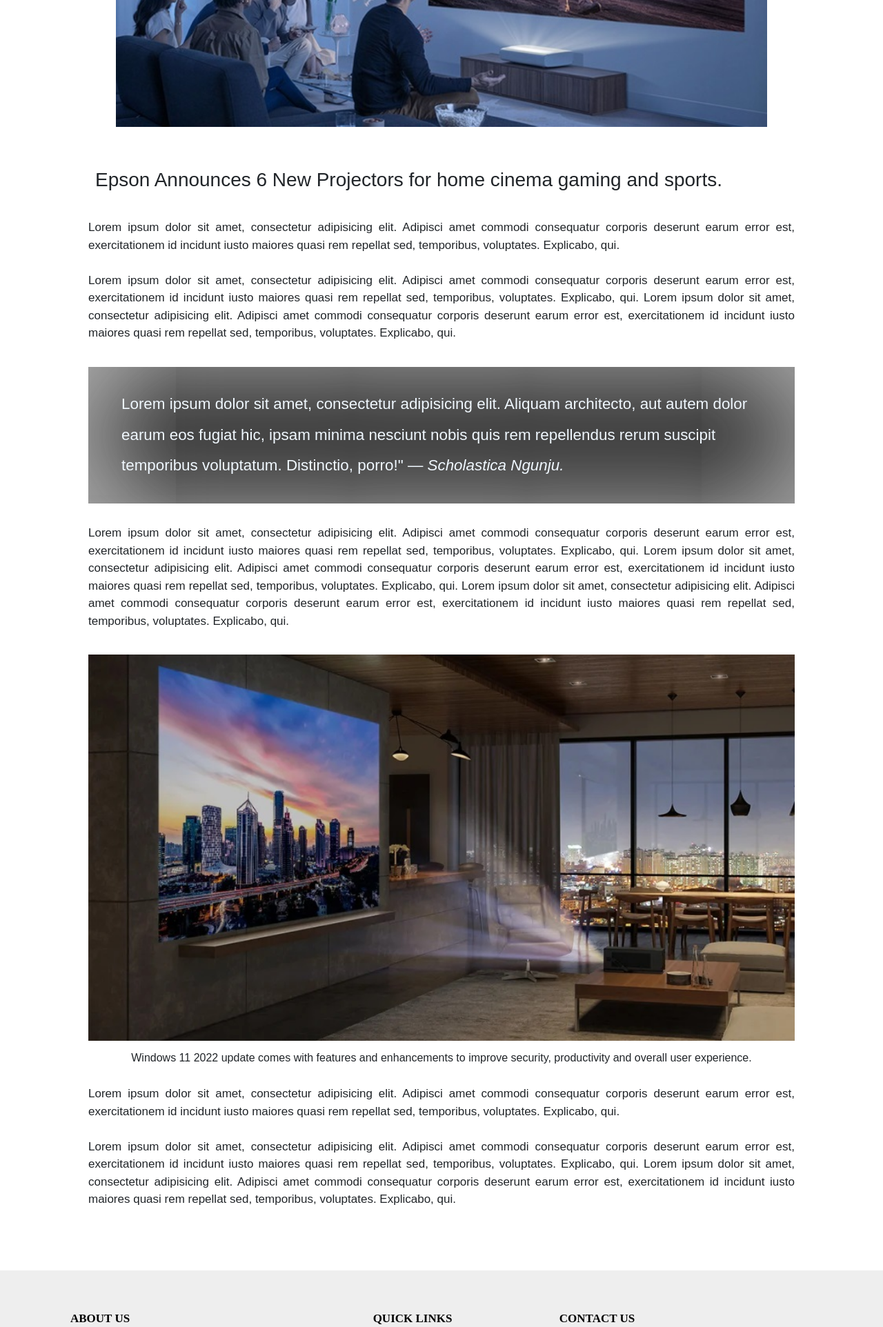
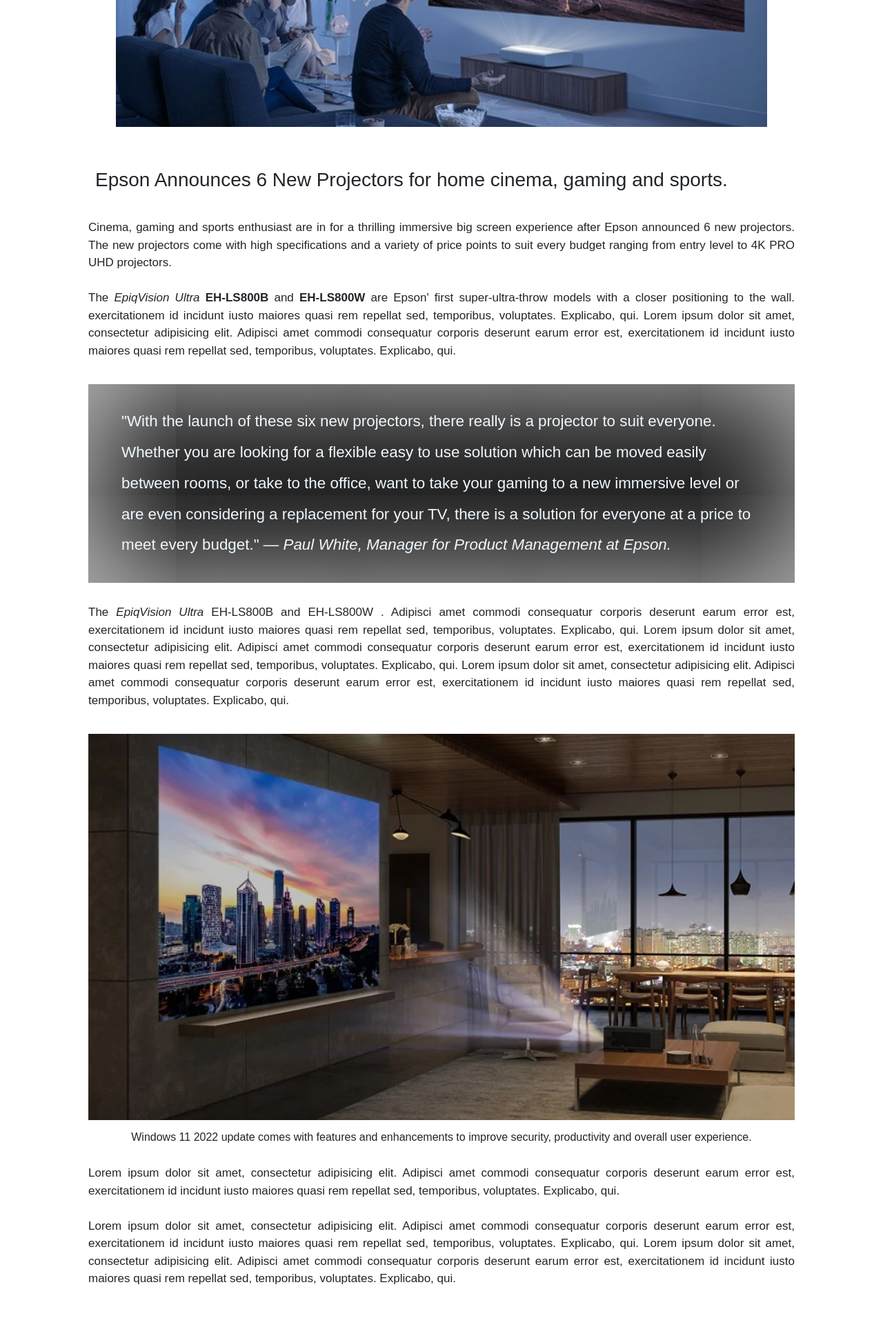
Before and after one commit to Charles-Muia/Techware_Scope_Solutions, a PHP site: page /epson_projectors.php in a window 1280 px wide. Shown: the part 553-2477 px from the top of the page at 69% size. Run offline with PHP 8.4, Linux system fonts and the light colour scheme; some libraries are stand-ins or nearby versions.

Commit message:
Techware Scope Solutions

```diff
--- a/epson_projectors.php
+++ b/epson_projectors.php
@@ -136,15 +136,15 @@
     <div class="blogs">
         <div class="post">
             <img src="Photos/4k-projector.jpg" alt="">
-            <h3> Epson Announces 6 New Projectors for home cinema gaming and sports. </h3>
+            <h3> Epson Announces 6 New Projectors for home cinema, gaming and sports. </h3>
             <p>
-                Lorem ipsum dolor sit amet, consectetur adipisicing elit.
-                Adipisci amet commodi consequatur corporis deserunt earum error est,
-                exercitationem id incidunt iusto maiores quasi rem repellat sed,
-                temporibus, voluptates. Explicabo, qui.
+                Cinema, gaming and sports enthusiast are in for a thrilling
+                immersive big screen experience after Epson announced 6 new projectors.
+                The new projectors come with high specifications and a variety of price points to suit every budget
+                ranging from entry level to 4K PRO UHD projectors.
                 <br><br>
-                Lorem ipsum dolor sit amet, consectetur adipisicing elit.
-                Adipisci amet commodi consequatur corporis deserunt earum error est,
+                The <i>EpiqVision Ultra</i> <strong>EH-LS800B</strong> and <strong>EH-LS800W</strong>
+                are Epson' first super-ultra-throw models with a closer positioning to the wall.
                 exercitationem id incidunt iusto maiores quasi rem repellat sed,
                 temporibus, voluptates. Explicabo, qui.
                 Lorem ipsum dolor sit amet, consectetur adipisicing elit.
@@ -154,13 +154,15 @@
             </p>
 
                     <blockquote id="blog-quote">
-                        Lorem ipsum dolor sit amet, consectetur adipisicing elit. Aliquam architecto, aut autem dolor earum eos fugiat hic,
-                        ipsam minima nesciunt nobis quis rem
-                        repellendus rerum suscipit temporibus voluptatum. Distinctio, porro!" — <i>Scholastica Ngunju.</i>
+                        "With the launch of these six new projectors, there really is a projector to suit everyone.
+                        Whether you are looking for a flexible easy to use solution which can be moved easily between rooms,
+                        or take to the office, want to take your gaming to a new immersive level or are
+                        even considering a replacement for your TV, there is a solution for everyone at a
+                        price to meet every budget." — <i>Paul White, Manager for Product Management at Epson.  </i>
                     </blockquote>
 
             <p>
-                Lorem ipsum dolor sit amet, consectetur adipisicing elit.
+                The <i>EpiqVision Ultra</i> <stronger>EH-LS800B</stronger> and <stronger>EH-LS800W</stronger> .
                 Adipisci amet commodi consequatur corporis deserunt earum error est,
                 exercitationem id incidunt iusto maiores quasi rem repellat sed,
                 temporibus, voluptates. Explicabo, qui. Lorem ipsum dolor sit amet, consectetur adipisicing elit.
```
